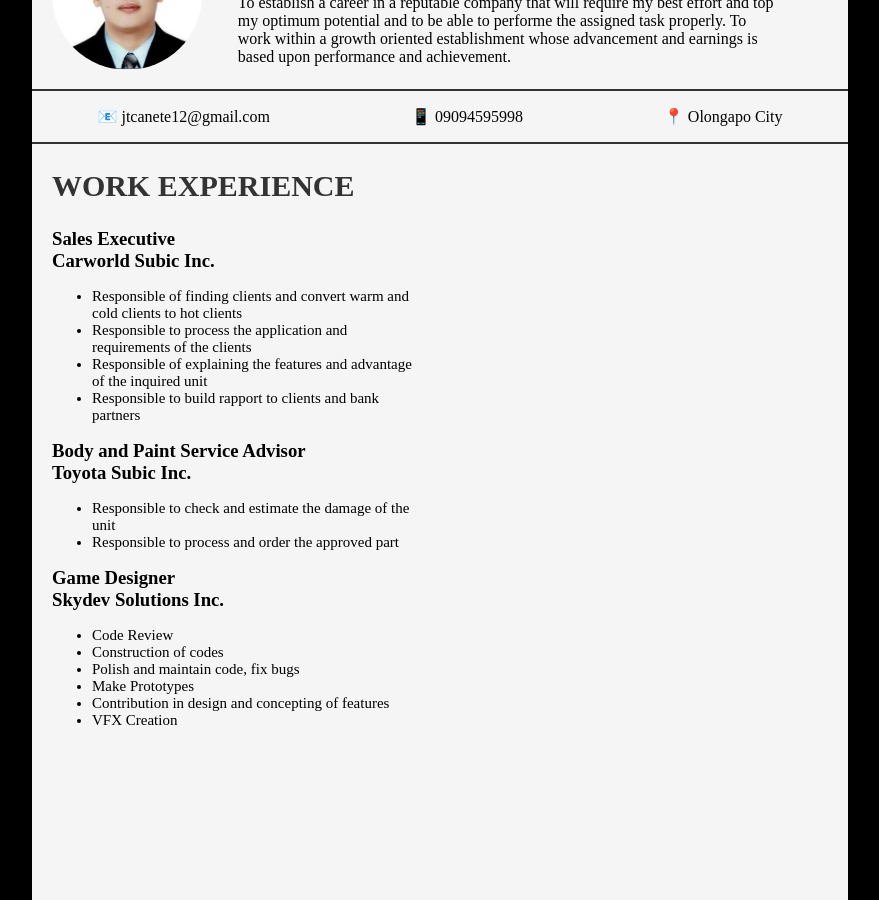
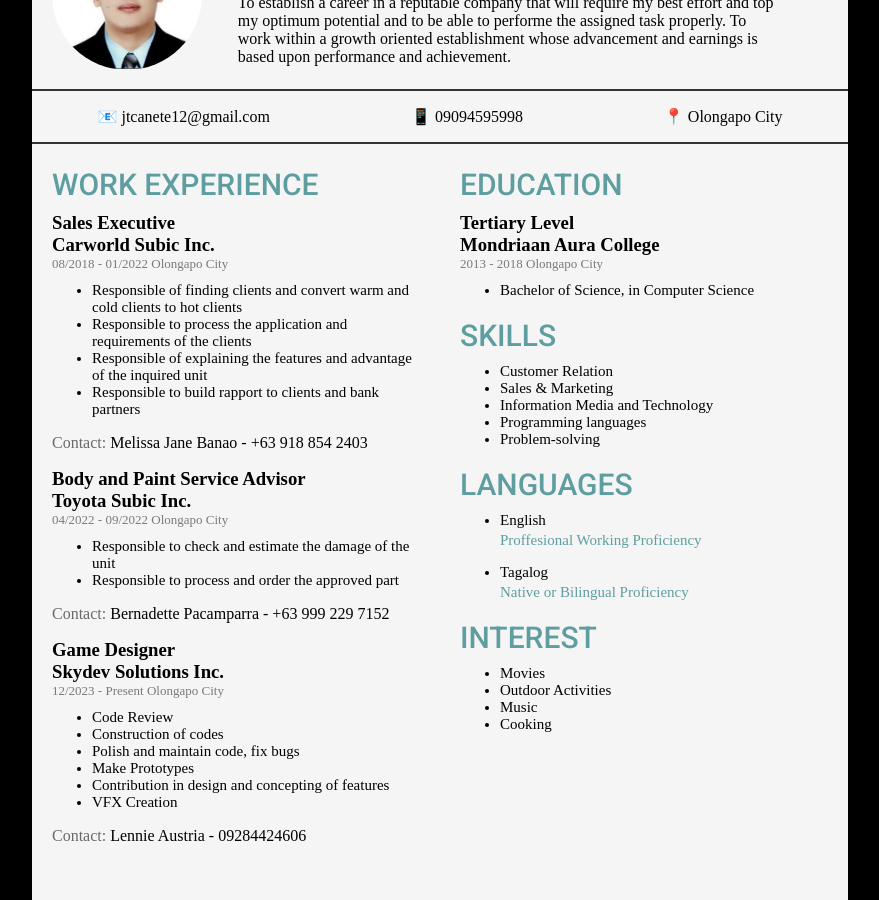
Before and after one commit to Ussernameee/portfolio_new, a plain HTML site: page index.html in a window 1280 px wide. Shown: the whole page, without its empty margins (200-1079 px from the left). Drawn offline with Linux system fonts and the light colour scheme.

Commit message:
updated index and style

```diff
--- a/index.html
+++ b/index.html
@@ -5,6 +5,10 @@
     <meta name="viewport" content="width=device-width, initial-scale=1.0">
     <link rel="stylesheet" href="./style.css">
     <title>My Resume</title>
+
+    <link rel="preconnect" href="https://fonts.googleapis.com">
+    <link rel="preconnect" href="https://fonts.gstatic.com" crossorigin>
+    <link href="https://fonts.googleapis.com/css2?family=Roboto:ital,wght@0,100..900;1,100..900&display=swap" rel="stylesheet">
 </head>
 <body style="background-color:black ;">
     <div class="main-container">
@@ -15,7 +19,8 @@
             <div class="right-container">
                 <h1>Jayson Clyde Torres Cañete</h1>
                 <p>
-                    To establish a career in a reputable company that will require my best effort and top my optimum potential and to be able to performe the assigned task properly. To work within a growth oriented establishment whose advancement and earnings is based upon performance and achievement.
+                    To establish a career in a reputable company that will require my best effort and top my optimum potential and to be able to performe the assigned task properly.
+                    To work within a growth oriented establishment whose advancement and earnings is based upon performance and achievement.
                 </p>
             </div>
         </div>
@@ -26,31 +31,37 @@
         </div>
         <div class="bottom-container">
             <div class="left-container ">
-                <h2>Work Experience</h2>
+                <section class="Work Experience">
+                    <h2>Work Experience</h2>
 
                 <section>
                     <h3>Sales Executive</h3>
                     <h3>Carworld Subic Inc.</h3>
+                    <p value="Date">08/2018 - 01/2022 Olongapo City</p>
                     <ul>
                         <li>Responsible of finding clients and convert warm and cold clients to hot clients</li>
                         <li>Responsible to process the application and requirements of the clients</li>
                         <li>Responsible of explaining the features and advantage of the inquired unit</li>
                         <li>Responsible to build rapport to clients and bank partners</li>
                     </ul>
+                    <p value="Contact">Contact: <span value="Name">Melissa Jane Banao - +63 918 854 2403</span></p>
                 </section>
 
                 <section>
                     <h3>Body and Paint Service Advisor</h3>
                     <h3>Toyota Subic Inc.</h3>
+                    <p value="Date">04/2022 - 09/2022 Olongapo City</p>
                     <ul>
                         <li>Responsible to check and estimate the damage of the unit</li>
                         <li>Responsible to process and order the approved part</li>
                     </ul>
+                    <p value="Contact">Contact: <span value="Name">Bernadette Pacamparra - +63 999 229 7152</span></p>
                 </section>
 
                 <section>
                     <h3>Game Designer</h3>
                     <h3>Skydev Solutions Inc.</h3>
+                    <p value="Date">12/2023 - Present Olongapo City</p>
                     <ul>
                         <li>Code Review</li>
                         <li>Construction of codes</li>
@@ -59,9 +70,52 @@
                         <li>Contribution in design and concepting of features</li>
                         <li>VFX Creation</li>
                     </ul>
+                    <p value="Contact">Contact: <span value="Name">Lennie Austria - 09284424606</span></p>
+                </section>
                 </section>
             </div>
             <div class="right-container">
+
+                <section id="Education">
+                    <h2>Education</h2>
+                        <h3>Tertiary Level</h3>
+                        <h3>Mondriaan Aura College</h3>
+                        <p value="Date">2013 - 2018 Olongapo City</p>
+                        <ul>
+                            <li>Bachelor of Science, in Computer Science</li>
+                        </ul>
+                </section>
+
+                <section id="Skills">
+                    <h2>Skills</h2>
+                        <ul>
+                            <li>Customer Relation</li>
+                            <li>Sales & Marketing</li>
+                            <li>Information Media and Technology</li>
+                            <li>Programming languages</li>
+                            <li>Problem-solving</li>
+                        </ul>
+                </section>
+
+                <section id="Languages">
+                    <h2>Languages</h2>
+                    <ul>
+                        <li>English</li>
+                        <p style="font-size: 15px; margin-top: 3px; color: cadetblue">Proffesional Working Proficiency</p>
+                        <li>Tagalog</li>
+                        <p style="font-size: 15px; margin-top: 3px; color: cadetblue">Native or Bilingual Proficiency</p>
+                    </ul>
+                </section>
+
+                <section id="Interest">
+                    <h2>Interest</h2>
+                    <ul>
+                        <li>Movies</li>
+                        <li>Outdoor Activities</li>
+                        <li>Music</li>
+                        <li>Cooking</li>
+                    </ul>
+                </section>
 
             </div>
         </div>
--- a/style.css
+++ b/style.css
@@ -11,9 +11,22 @@ h3 {
     margin: 0;
     padding: 0;
 }
-
+ul{
+    margin-top: 10px;
+}
 li {
     font-size: 15px;
+}
+p[value="Date"]{
+    opacity: 0.5;
+    margin: 0;
+    font-size: small;
+}
+p[value="Contact"]{
+    color: dimgray;
+}
+span[value="Name"]{
+    color: black;
 }
 
 .main-container{
@@ -71,18 +84,30 @@ li {
     display: grid;
     grid-template-columns: 1fr 1fr;
 }
+.bottom-container h2{
+    font-size: 30px;
+    font-weight: 700;
+    color: #333;
+    margin-top: 3px;
+    margin-bottom: 10px;
+    padding: 0;
+    text-transform: uppercase;
+    color: cadetblue;
+    font-family: "Roboto", serif;
+    font-optical-sizing: auto;
+    font-weight: 500;
+    font-style: normal;
+    font-variation-settings:
+        "wdth" 100;
+}
 
 .bottom-container .left-container{
     display: flex;
     flex-direction: column;
     padding: 20px;
 }
-
-.bottom-container .left-container h2{
-    font-size: 30px;
-    font-weight: 700;
-    color: #333;
-    margin-top: 5px;
-    padding: 0;
-    text-transform: uppercase;
+.bottom-container .right-container{
+    display: flex;
+    flex-direction: column;
+    padding: 20px;
 }
```
